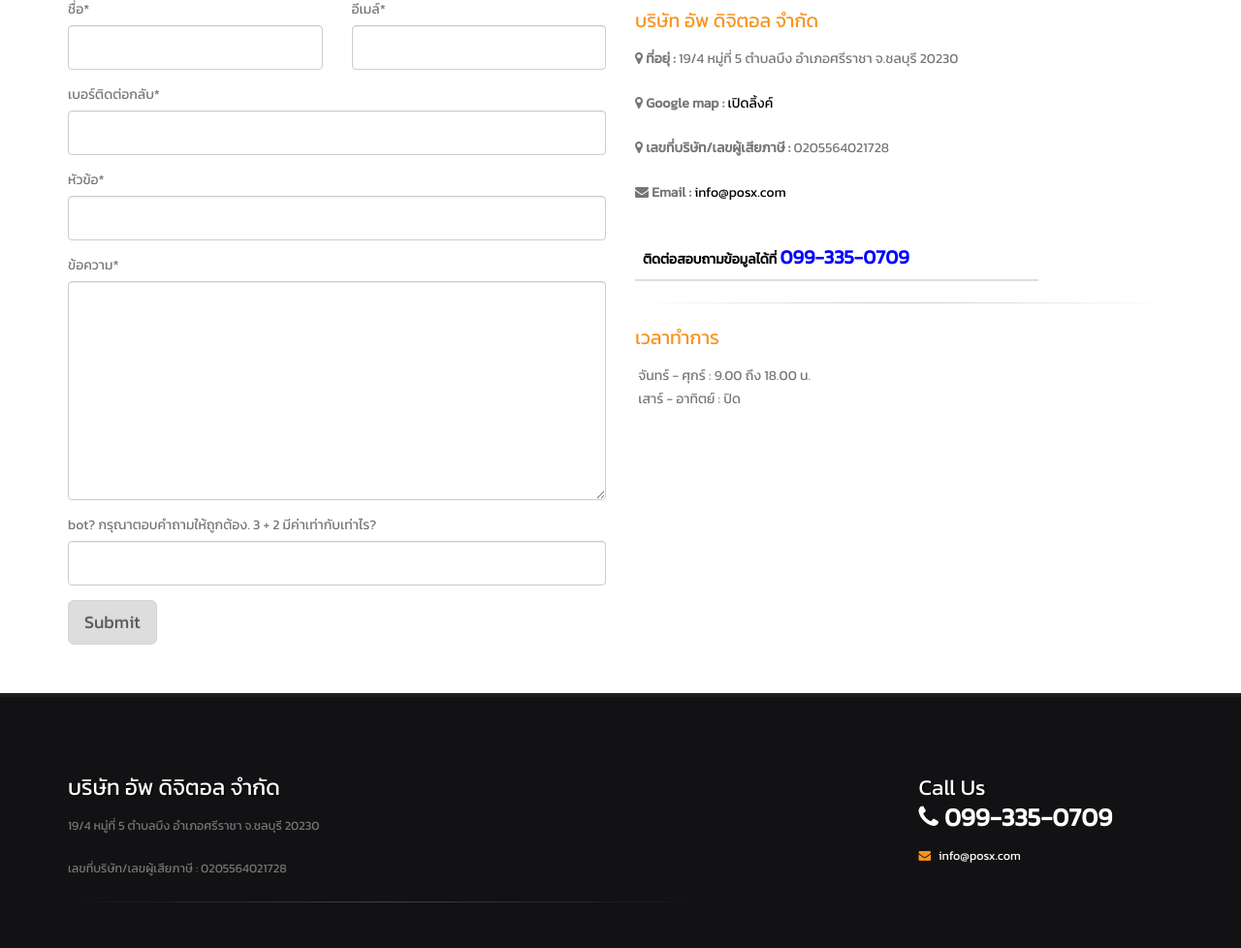
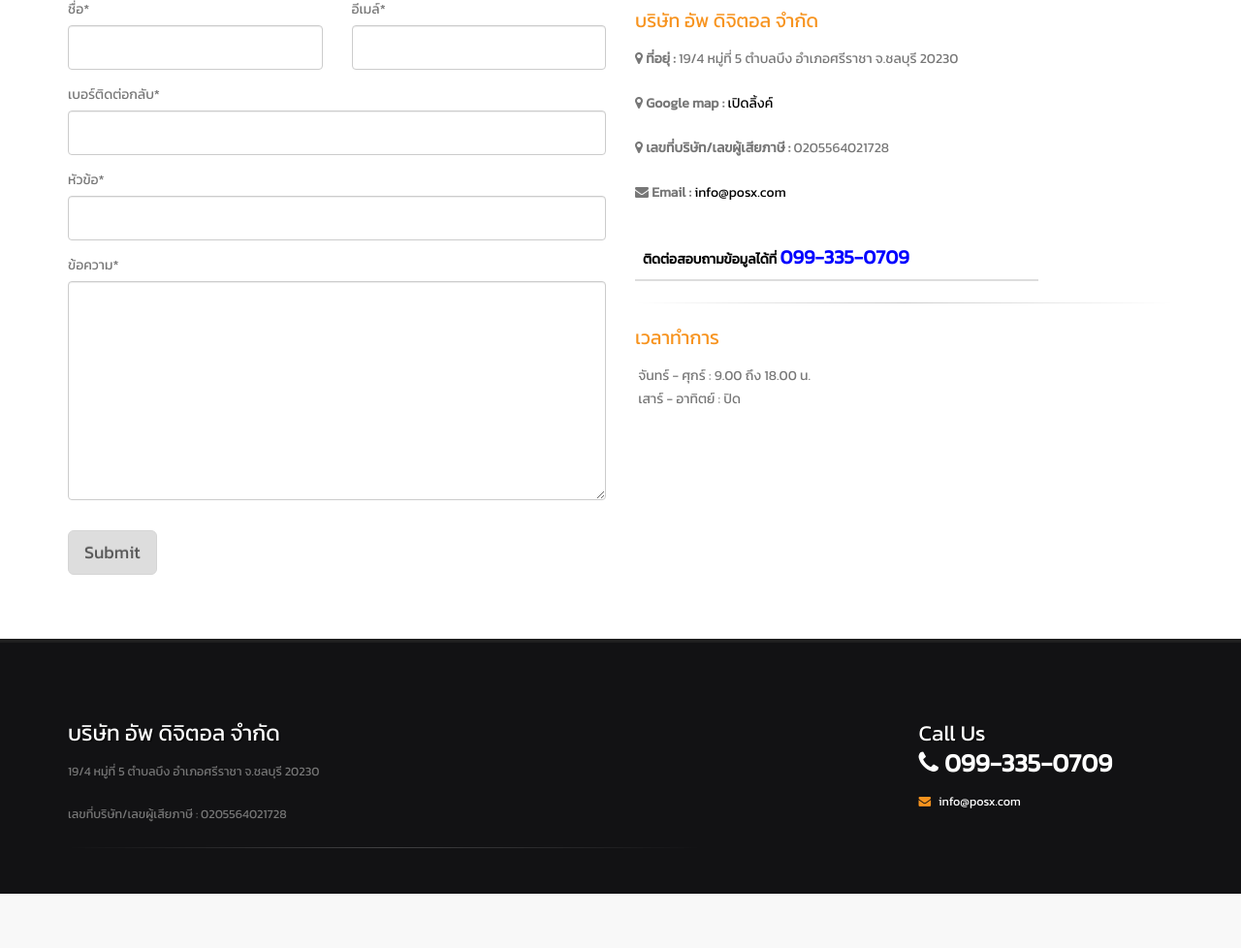
Before and after one commit to nuttapongegg/package.posx, a CodeIgniter 4 app: the page made by app/Views/Contact.php in a window 1280 px wide. Shown: the part 185-1163 px from the top of the page at 97% size. After the commit the page ends 1107 px from the top, so only its background shows below. Run offline with PHP 8.4 and a stand-in for CodeIgniter, Linux system fonts and the light colour scheme; the template is opened without the code that fills it, so the values that code supplies are empty; some libraries are stand-ins or nearby versions.

Commit message:
Add Email

```diff
--- a/app/Config/Routes.php
+++ b/app/Config/Routes.php
@@ -42,7 +42,7 @@
 $routes->get('/Contact', 'Home::Contact');
 // $routes->get('/testimonial', 'Home::testimonial');
 // $routes->get('/new_events', 'Home::new_events');
-
+$routes->post('contact/sendEmail', 'Email::sendEmail');
 /*
  * --------------------------------------------------------------------
  * Additional Routing
--- a/app/Views/Contact.php
+++ b/app/Views/Contact.php
@@ -139,28 +139,28 @@
         </header>
         <div role="main" class="main">
             <div id="content" class="content full">
-                <script src="https://www.google.com/recaptcha/api.js"></script>
+                <!-- <script src="https://www.google.com/recaptcha/api.js"></script> -->
                 <!-- Google Maps -->
                 <div class="container">
                     <div class="row">
                         <div class="col-md-6">
-                            <div class="alert alert-success hidden" id="contactSuccess">
+                            <!-- <div class="alert alert-success hidden" id="contactSuccess">
                                 <strong>Success!</strong> Your message has been sent to us.
                             </div>
                             <div class="alert alert-error hidden" id="contactError">
                                 <strong>Error!</strong> There was an error sending your message.
-                            </div>
+                            </div> -->
                             <h2 class="short">ติดต่อเรา </h2>
-                            <form action="/Home/Contact" id="contactForm" method="POST">
+                            <form id="contactForm" method="POST">
                                 <div class="row">
                                     <div class="form-group">
                                         <div class="col-md-6">
                                             <label>ชื่อ*</label>
-                                            <input id="name" type="text" value="" data-msg-required="Please enter your name." maxlength="100" class="form-control" name="name" id="name">
+                                            <input type="text" value="" data-msg-required="Please enter your name." maxlength="100" class="form-control" name="name" id="name">
                                         </div>
                                         <div class="col-md-6">
                                             <label>อีเมล์*</label>
-                                            <input id="email" type="email" value="" data-msg-required="Please enter your email address." data-msg-email="Please enter a valid email address." maxlength="100" class="form-control" name="email" id="email">
+                                            <input type="email" value="" data-msg-required="Please enter your email address." data-msg-email="Please enter a valid email address." maxlength="100" class="form-control" name="email" id="email">
                                         </div>
                                     </div>
                                 </div>
@@ -168,7 +168,7 @@
                                     <div class="form-group">
                                         <div class="col-md-12">
                                             <label>เบอร์ติดต่อกลับ*</label>
-                                            <input id="phone" type="text" value="" data-msg-required="Please enter your contact number." maxlength="100" class="form-control" name="phone" id="phone">
+                                            <input type="text" value="" data-msg-required="Please enter your contact number." maxlength="100" class="form-control" name="phone" id="phone">
                                         </div>
                                     </div>
                                 </div>
@@ -176,7 +176,7 @@
                                     <div class="form-group">
                                         <div class="col-md-12">
                                             <label>หัวข้อ*</label>
-                                            <input id="subject" type="text" value="" data-msg-required="Please enter the subject." maxlength="100" class="form-control" name="subject" id="subject">
+                                            <input type="text" value="" data-msg-required="Please enter the subject." maxlength="100" class="form-control" name="subject" id="subject">
                                         </div>
                                     </div>
                                 </div>
@@ -184,26 +184,23 @@
                                     <div class="form-group">
                                         <div class="col-md-12">
                                             <label>ข้อความ*</label>
-                                            <textarea id="message" maxlength="5000" data-msg-required="Please enter your message." rows="10" class="form-control" name="message" id="message"></textarea>
+                                            <textarea maxlength="5000" data-msg-required="Please enter your message." rows="10" class="form-control" name="message" id="message"></textarea>
                                         </div>
                                     </div>
                                 </div>
                                 <div class="row">
                                     <div class="form-group">
                                         <div class="col-md-12">
-                                            <input id="first" type="hidden" value="" data-msg-required="Please enter the answer." maxlength="100" class="form-control" name="first">
-                                            <input id="second" type="hidden" value="" data-msg-required="Please enter the answer." maxlength="100" class="form-control" name="second">
-                                            <label id="question">bot? กรุณาตอบคำถามให้ถูกต้อง</label>
-                                            <input id="ans" type="text" value="" data-msg-required="Please enter the answer." maxlength="100" class="form-control" name="ans">
+                                            <div class="g-recaptcha" data-sitekey="6LfqdVsqAAAAAGAUU8nFcPp6OLNtiZBdnh4CMebR" id="recaptcha" data-callback="recaptchaCallback"></div>
                                         </div>
                                     </div>
                                 </div>
                                 <div class="row">
                                     <div class="col-md-12">
-                                        <!-- data-sitekey="6LdnlFEdAAAAAAnn6hdsZvnGB2x7lMS77d2x0QZ1" -->
-                                        <input id="button-submit" type="submit" value="Submit" class="g-recaptcha btn btn-primary btn-lg"  data-callback='onSubmit'></input>
+                                        <input id="button-submit" type="submit" value="Submit" class="btn btn-primary btn-lg" disabled>
                                     </div>
                                 </div>
+                                <div id="responseMessage" style="margin-top: 16px;"></div>
                             </form>
                         </div>
                         <div class="col-md-6">
@@ -283,11 +280,68 @@
     <script src="/vendor/circle-flip-slideshow/js/jquery.flipshow.js"></script>
     <script src="/vendor/magnific-popup/magnific-popup.js"></script>
     <script src="/vendor/jquery.validate.js"></script>
-
+    <script src="https://code.jquery.com/jquery-3.6.0.min.js"></script>
     <!-- Current Page Scripts -->
 
+    <script src="https://www.google.com/recaptcha/api.js" async defer></script>
 
     <script src="https://maps.googleapis.com/maps/api/js?v=3.exp&sensor=false"></script>
+
+    <script>
+        function recaptchaCallback() {
+            // เมื่อผู้ใช้ติ๊ก reCAPTCHA จะเปิดใช้งานปุ่ม Submit
+            document.getElementById('button-submit').disabled = false;
+        }
+
+        // หากต้องการรีเซ็ตปุ่ม Submit เมื่อฟอร์มถูกส่ง
+        document.getElementById('contactForm').addEventListener('reset', function() {
+            document.getElementById('button-submit').disabled = true;
+        });
+    </script>
+
+    <script>
+        $(document).ready(function() {
+            $('#contactForm').on('submit', function(event) {
+                event.preventDefault(); // ป้องกันการรีเฟรชหน้า
+
+                // รับค่าจากฟอร์ม
+                var formData = {
+                    name: $('#name').val(),
+                    email: $('#email').val(),
+                    phone: $('#phone').val(),
+                    subject: $('#subject').val(),
+                    message: $('#message').val(),
+                    'g-recaptcha-response': grecaptcha.getResponse() // รับค่าจาก reCAPTCHA
+                };
+
+                // ตรวจสอบว่าผู้ใช้กรอก reCAPTCHA หรือยัง
+                // if (formData['g-recaptcha-response'] === '') {
+                //     $('#responseMessage').text('กรุณาทำการยืนยัน reCAPTCHA ก่อนส่งข้อมูล');
+                //     return;
+                // }
+
+                // ส่งข้อมูลผ่าน AJAX
+                $.ajax({
+                    type: "POST",
+                    url: '/contact/sendEmail', // เปลี่ยน URL ตามที่คุณกำหนด
+                    data: formData,
+                    dataType: 'json',
+                    success: function(response) {
+                        if (response.success) {
+                            $('#responseMessage').text(response.success);
+                        } else {
+                            $('#responseMessage').text(response.error);
+                        }
+                    },
+                    error: function() {
+                        $('#responseMessage').text('เกิดข้อผิดพลาดในการส่งข้อมูล.');
+                    }
+                });
+            });
+        });
+    </script>
+
+
     <script>
         $(document).ready(function() {
             //set active tab
@@ -327,7 +381,7 @@
     </script>
 
 
-    <script>
+    <!-- <script>
         let first = _.sample([1, 2, 3, 4, 5])
         let second = _.sample([1, 2, 3, 4, 5])
 
@@ -375,7 +429,7 @@
             }))
             $(".form-control").on("input", onType);
         });
-    </script>
+    </script> -->
 
     <!-- Theme Initializer -->
     <script src="/js/theme.js"></script>
```
Also changed, not shown: app/Controllers/Email.php (added, +63 -0 lines).
